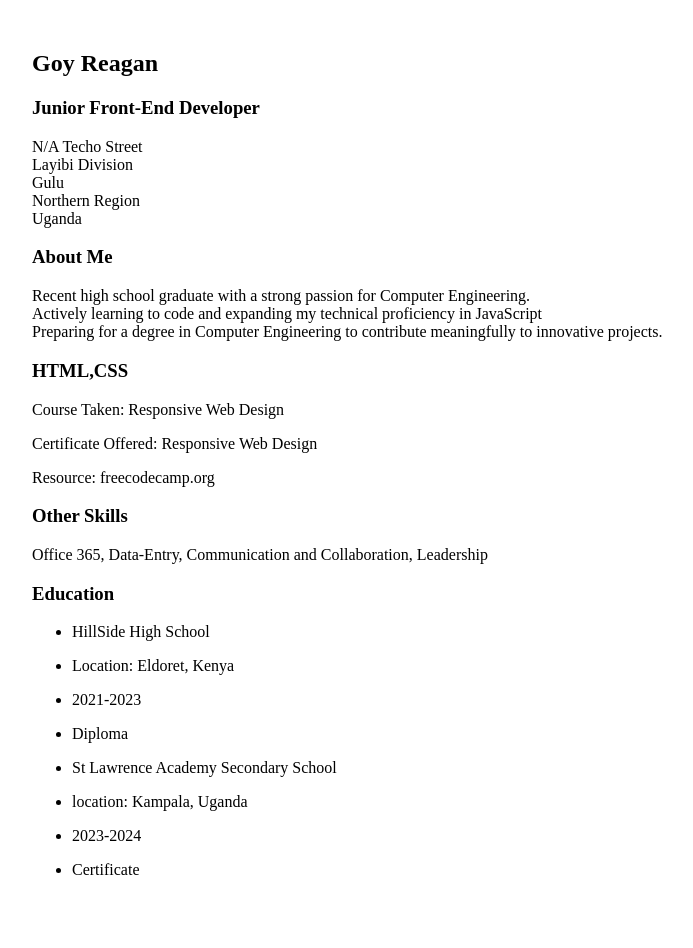
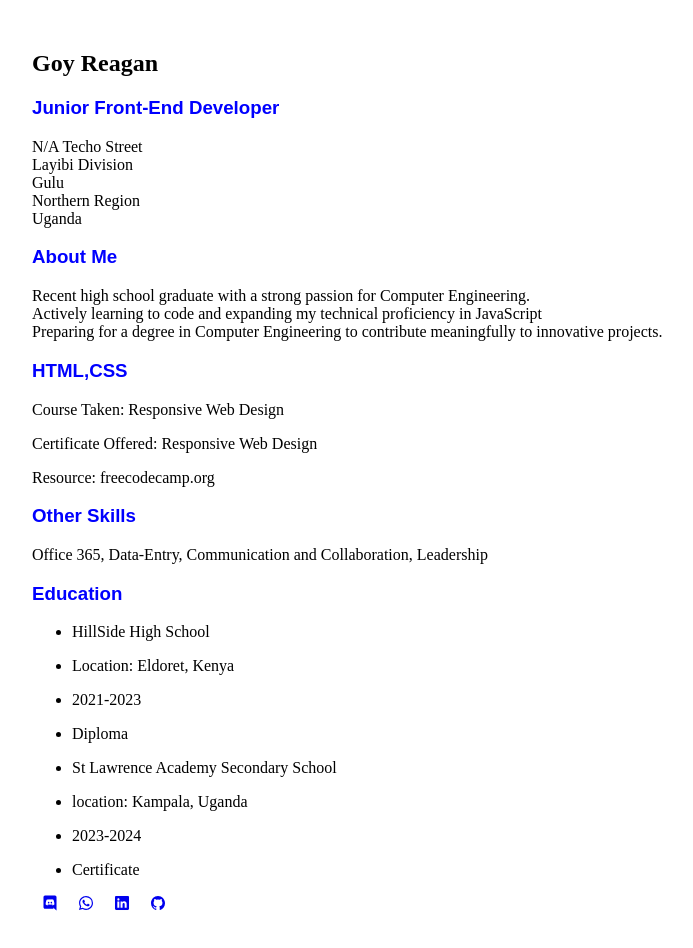
Before and after one commit to GOYREAGAN/Single-Page-CV-goy, a plain HTML site: page index.html in a window 1280 px wide. Shown: the whole page, without its empty margins (18-711 px from the left). Drawn offline with nearby package versions, Linux system fonts and the light colour scheme.

Commit message:
Done Finally

```diff
--- a/index.html
+++ b/index.html
@@ -1,19 +1,16 @@
 <!DOCTYPE html>
 <html lang="en">
 <head>
-
     <meta charset="UTF-8">
     <meta name="viewport" content="width=device-width, initial-scale=1.0">
     <title>CV@goyreagan</title>
+    <meta property="og:title" content="goyreagan-CV">
+    <meta property="og:description" content="A tentative CV highlighting the skills of goyreagan">
+    <meta property="og:url" content="https://goyreagan.github.io/Single-Page-CV-goy/">
+    <meta property="author" content="Goy Reagan">
     <link rel="stylesheet" href="style.css">
     <link rel = "icon" href="images/Favicon.png" type = "image/png">
     <!--Add styling for each heading on each sections-->
-    <style>
-        body{
-            margin: 50px;
-        }
-
-    </style>
     </head>
     <body>
         <main>
@@ -28,7 +25,7 @@
                     Uganda
                 </p>
             </section>
-            <section class = about_me>
+            <section class = "about_me">
                 <h3>About Me</h3>
                 <p>
                     Recent high school graduate with a strong passion for Computer Engineering. <br>
@@ -60,10 +57,16 @@
                     </ul>
             </section>
         </main>
-    </body>
-    <!--Add links to your social media account and also learn and add OG(Open Graph) Tags-->
-    <footer>
+ <script type="module" src="https://unpkg.com/ionicons@7.1.0/dist/ionicons/ionicons.esm.js"></script>
+<script nomodule src="https://unpkg.com/ionicons@7.1.0/dist/ionicons/ionicons.js"></script>
 
 
+    </body>
+    <footer class="social">
+<a href="https://discord.com/users/goy_reagan" target="_blank"><ion-icon name="logo-discord"></ion-icon></a>
+<a href="https://wa.me/+256761132735" target="_blank"><ion-icon name="logo-whatsapp"></ion-icon></a>
+<a href="https://www.linkedin.com/in/goy-reagan-5b1489356/" target="_blank"><ion-icon name="logo-linkedin"></ion-icon></a>
+<a href="https://github.com/GOYREAGAN" target="_blank"><ion-icon name="logo-github"></ion-icon></a>
     </footer>
+    <!--Add links to your social media account and also learn and add OG(Open Graph) Tags-->
 </html>
--- a/style.css
+++ b/style.css
@@ -0,0 +1,13 @@
+body{
+    margin:50px;
+}
+.social{
+    display:flex;
+    align-items:center;
+    margin: 0 10px;
+    gap:20px;
+}
+h3{
+    color:blue;
+    font-family: Arial, Helvetica, sans-serif;
+}
```
Also changed, not shown: 1 other file.
